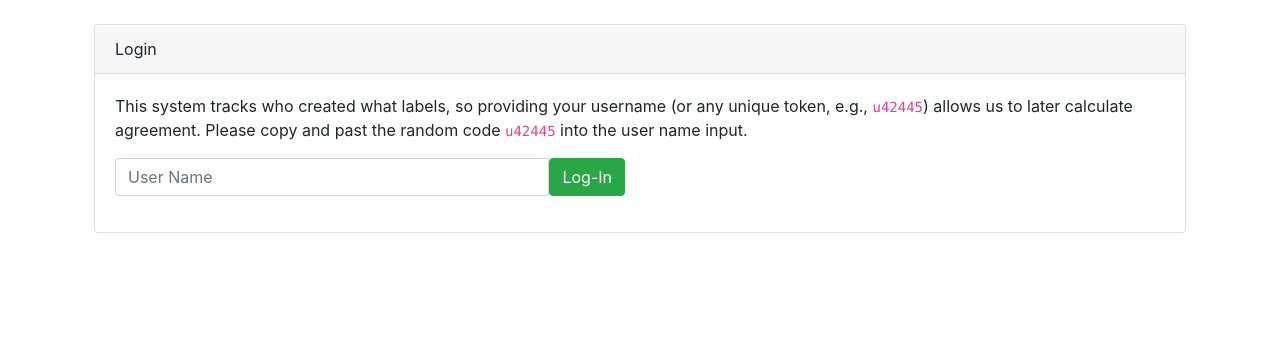
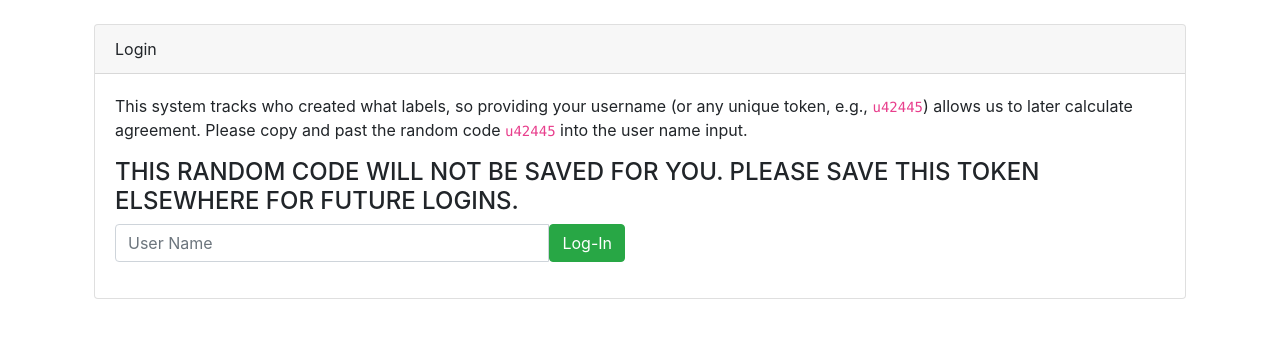
Before and after one commit to mjgaughan/flask-label-ui, a Flask app: page /login in a window 1280 px wide. Shown: the part 56-394 px from the top of the page. Run offline with Flask 2, Linux system fonts and the light colour scheme.

```diff
--- a/server.py
+++ b/server.py
@@ -1,3 +1,4 @@
+#from pandas import Timedelta
 from flask import Flask, session, redirect, url_for, request, render_template, jsonify
 from sqlalchemy import create_engine
 from sqlalchemy.engine import Connection
@@ -13,6 +14,8 @@ from dataclasses import dataclass, field
 # see dataset.py
 import dataset
 
+start_time = datetime.now()
+x = 5
 
 DATASET = dataset.load_examples()
 app = Flask(__name__)
@@ -32,6 +35,7 @@ class Label(Base):
     __tablename__ = 'labels'
     id = Column(Integer, primary_key=True)
     when = Column(DateTime)
+    #how_long = Column(String)
     what = Column(String)
     who = Column(String)
     label = Column(String)
@@ -73,14 +77,22 @@ def label(id: str):
     delete_buttons = []
     for button in dataset.DEFAULT_BUTTONS:
         as_lbl = process_label(button)
+        '''
         if as_lbl in labels:
             delete_buttons.append(as_lbl)
             labels.remove(as_lbl)
         else:
             add_buttons.append(as_lbl)
+        '''
+        add_buttons.append(as_lbl)
+    '''
     for lbl in labels:
         delete_buttons.append(lbl)
-    return render_template('label_one.j2', example=example, add_buttons=add_buttons, delete_buttons=delete_buttons)
+    '''
+    starts_time = datetime.now()
+    print("this is the id " + str(datetime.now()))
+    x = 4
+    return render_template('label_one.j2', example=example, add_buttons=add_buttons, delete_buttons=delete_buttons, timestamp=str(datetime.now()))
 
 @app.route("/form/label", methods=["POST"])
 def post_label():
@@ -90,11 +102,17 @@ def post_label():
     id = request.form['id']
     assert(id in DATASET)
     db = Session()
+    #timedelta = str(datetime.now() - request.form['start_time'])
+    print(request.form)
+    print(str(x + 1))
+    #print(str(user) + "took" + str(timedelta) + "to label this one"
+    #label = Label(who=user, when=datetime.now(), how_long=timedelta, what=id, label=process_label(request.form['label']))
     label = Label(who=user, when=datetime.now(), what=id, label=process_label(request.form['label']))
     db.add(label)
     db.commit()
     db.close()
-    return redirect(url_for('label', id=id))
+    next_id = random.choice(list(DATASET.keys()))
+    return redirect(url_for('label', id=next_id))
 
 @app.route("/form/undo_label", methods=["POST"])
 def undo_label():
--- a/templates/label_one.j2
+++ b/templates/label_one.j2
@@ -12,6 +12,7 @@
         <form class="display-inline" method="POST" action="{{url_for('post_label')}}">
             <input type="hidden" name="label" value="{{button}}" />
             <input type="hidden" name="id" value="{{example.id}}" />
+            <input type="hidden" name="start_time" value={{timestamp}}/>
             <input type="submit" class='btn btn-sm btn-primary' value="{{button}}">
         </form>
         {% endfor %}
--- a/templates/login.j2
+++ b/templates/login.j2
@@ -7,6 +7,7 @@
     <div class="card-body">
         <p>This system tracks who created what labels, so providing your username (or any unique token, e.g., <code>u{{suggested_random}}</code>) allows us to later calculate agreement.
         Please copy and past the random code <code>u{{suggested_random}}</code> into the user name input. </p>
+        <h4>THIS RANDOM CODE WILL NOT BE SAVED FOR YOU. PLEASE SAVE THIS TOKEN ELSEWHERE FOR FUTURE LOGINS. </h4>
         <form class="form" method="POST" action="{{ url_for('login') }}">
             <div class="form-group row">
                 <div class="col-sm-6">
```
